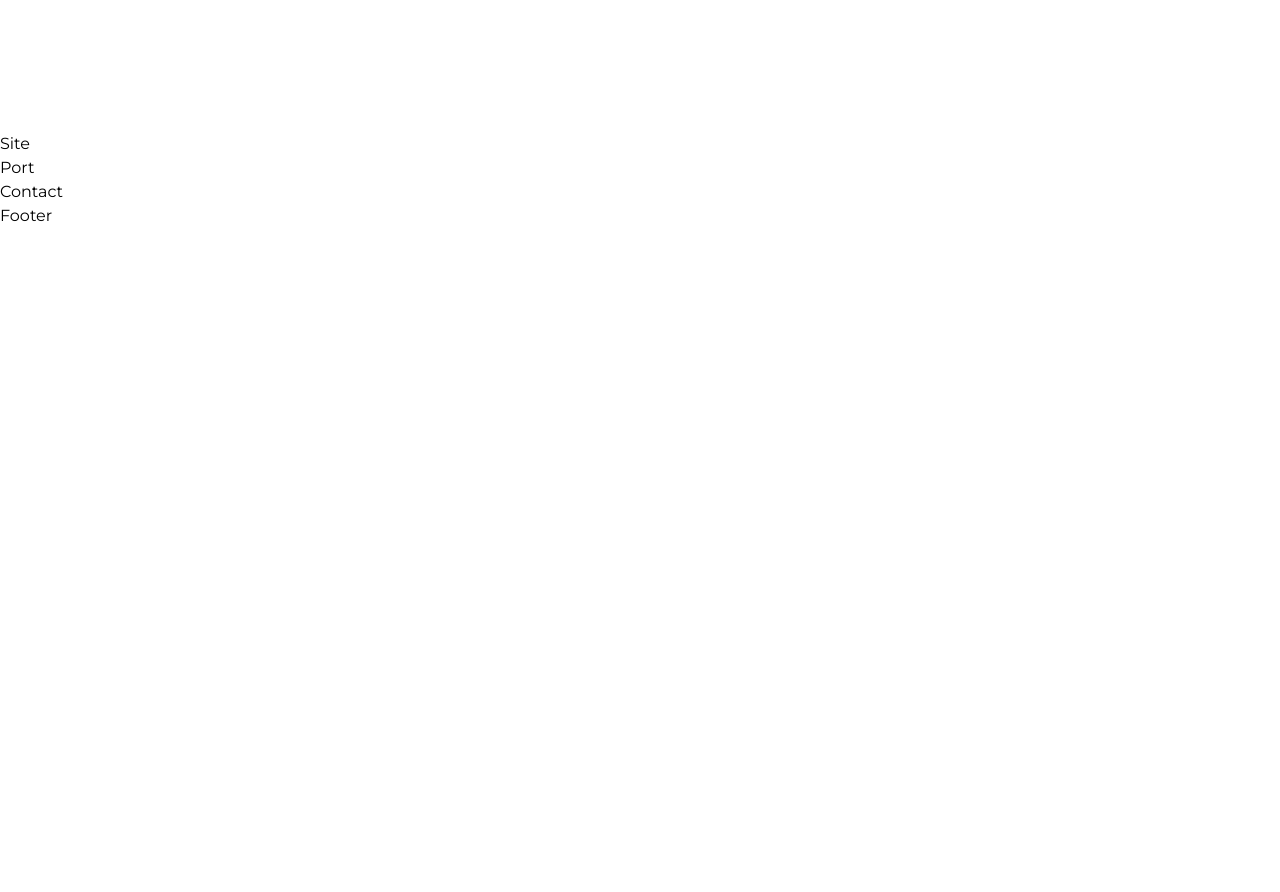
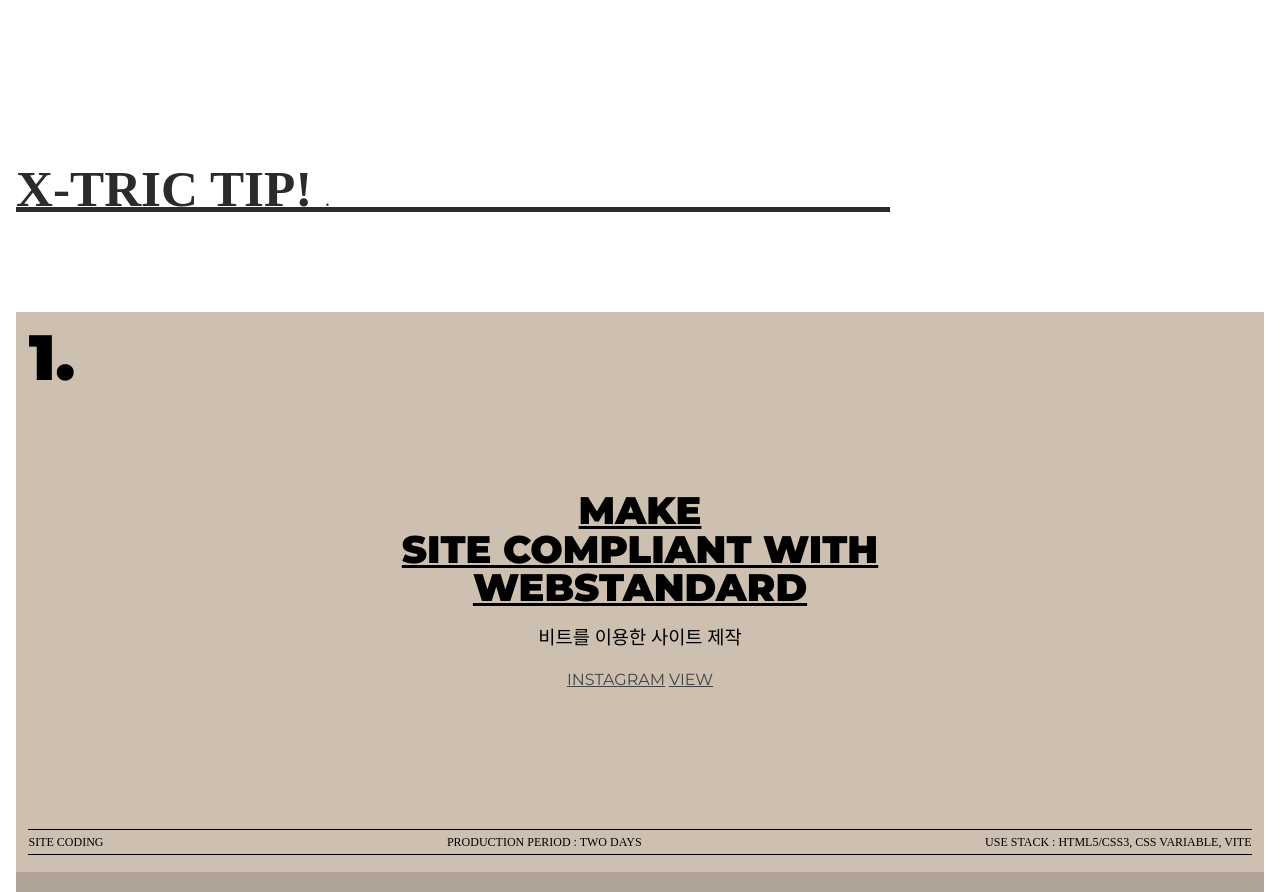
Before and after one commit to ho8ae/x-tric-react, a React (Create React App) app: page / in a window 1280 px wide. Shown: the part 2080-2972 px from the top of the page. Before the commit the page ends 2308 px from the top, so only its background shows below. Built offline with nearby package versions, Linux system fonts and the light colour scheme; a small style sheet from the web is missing; a web font is replaced by a local one.

Commit message:
site complete

```diff
--- a/src/assets/scss/section/_site.scss
+++ b/src/assets/scss/section/_site.scss
@@ -0,0 +1,152 @@
+.site__inner {
+    padding: 16px;
+
+    .site__title  {
+        position: sticky;
+        top: 70px;
+        left: 0;
+        width: 70%;
+        height: 5vw;
+        font-size: 4vw;
+        font-weight: 900;
+        line-height: 1.6;
+        font-family: var(--mainKor-font);
+        text-transform: uppercase;
+        color: var(--black100);
+        border-bottom: 0.4vw solid var(--black100);
+        margin-bottom: 100px;
+
+        @media (max-width: 800px){
+            width: 100%;
+            margin-bottom: 10vw;
+            font-size: 30px;
+            height: auto;
+            top: 68px;
+            z-index: 1000;
+            background-color: var(--mainBg-color);
+        }
+
+        em {
+            font-size: 1.25rem;
+            font-weight: 400;
+            line-height: 2;
+        }
+    }
+    .site__wrap {
+        .site__item {
+            height: 70vh;
+            @include flex-center;
+            flex-direction: column;
+            position: sticky;
+            left: 0;
+
+            &.s1 {
+                background-color: var(--subBg100);
+                top: 180px;
+
+                @media (max-width: 800px){
+                    top: 140px;
+                }
+            }
+            &.s2 {
+                background-color: var(--subBg200);
+                top: 200px;
+
+                @media (max-width: 800px){
+                    top: 160px;
+                }
+            }
+            &.s3 {
+                background-color: var(--subBg300);
+                top: 220px;
+
+                @media (max-width: 800px){
+                    top: 180px;
+                }
+            }
+            &.s4 {
+                background-color: var(--subBg400);
+                top: 240px;
+
+                @media (max-width: 800px){
+                    top: 200px;
+                }
+            }
+            .num {
+                font-size: 5vw;
+                line-height: 1;
+                font-weight: 900;
+                font-family: var(--mainNum-font);
+                position: absolute;
+                left: 1vw;
+                top: 1vw;
+
+                @media (max-width: 800px){
+                    font-size: 80px;
+                    left: 20px;
+                    top: 20px;
+                }
+            }
+            .text {
+                text-align: center;
+                margin-bottom: 1rem;
+
+                > div {
+                    font-size: 3vw;
+                    line-height: 1;
+                    font-weight: 900;
+                    text-transform: uppercase;
+                    text-decoration: underline;
+                    font-family: var(--mainEng-font);
+
+                    @media (max-width: 800px){
+                        font-size: 26px;
+                    }
+                }
+            }
+            .title {
+                font-family: var(--mainKor-font);
+                margin-bottom: 1rem;
+            }
+            .btn {
+                a {
+                    text-decoration: underline;
+                    text-transform: uppercase;
+                    color: var(--black200);
+                    font-size: 1rem;
+                    transition: all 0.3s;
+                    margin: 0 2px;
+
+                    &:hover {
+                        color: var(--black);
+                    }
+                }
+            }
+            .info {
+                position: absolute;
+                left: 0;
+                bottom: 3%;
+                width: 98%;
+                margin-left: 1%;
+                border-top: 1px solid var(--black);
+                border-bottom: 1px solid var(--black);
+                display: flex;
+                justify-content: space-between;
+
+                @media (max-width: 800px){
+                    flex-direction: column;
+                    width: 90%;
+                    margin-left: 5%;
+                    padding: 5px 0;
+                }
+
+                span {
+                    font-family: var(--mainKor-font);
+                    font-size: 12px;
+                    padding: 3px 0;
+                    text-transform: uppercase;
+                }
+            }
+        }
+    }
+}
--- a/src/components/Site.jsx
+++ b/src/components/Site.jsx
@@ -1,7 +1,90 @@
 import React from "react";
 
+const siteText = [
+    {
+        text: ["make", "site compliant with", "webstandard"],
+        title: "비트를 이용한 사이트 제작",
+        code: "https://github.com/webstoryboy/port2023-vite",
+        view: "https://port2023-vite.netlify.app",
+        info: [
+            "site coding",
+            "production period : two days",
+            "use stack : HTML5/CSS3, CSS Variable, Vite",
+        ],
+    },
+    {
+        text: ["make", "site compliant with", "react.js"],
+        title: "리액트를 이용한 사이트 제작",
+        code: "https://github.com/webstoryboy/port2023-react",
+        view: "https://port2023-react.netlify.app",
+        info: [
+            "site coding",
+            "production period : two days",
+            "use stack : HTML5/CSS3, CSS Variable, Vite",
+        ],
+    },
+    {
+        text: ["make", "site compliant with", "vue.js"],
+        title: "뷰를 이용한 사이트 제작",
+        code: "https://github.com/webstoryboy/port2023-vue",
+        view: "https://port2023-vue.netlify.app",
+        info: [
+            "site coding",
+            "production period : two days",
+            "use stack : HTML5/CSS3, Scss Variable, vue",
+        ],
+    },
+    {
+        text: ["make", "site compliant with", "next.js"],
+        title: "넥스트를 이용한 사이트 제작",
+        code: "https://github.com/webstoryboy/port2023-next",
+        view: "https://port2023-next.netlify.app",
+        info: [
+            "site coding",
+            "production period : two days",
+            "use stack : HTML5/CSS3, Scss Variable, next.js",
+        ],
+    },
+];
+
+
 const Site = () => {
-    return <div>Site</div>
-};
+    return (
+        <section id="site">
+            <div className="site__inner">
+                <h2 className="site__title">
+                    x-tric TIP! <em>.</em>
+                </h2>
+                <div className="site__wrap">
+                    {siteText.map((site, key) => (
+                        <article className={`site__item s${key+1}`} key={key}>
+
+                            <span className="num">{key+1}.</span>
+                            <div className="text">
+                                <div>{site.text[0]}</div>
+                                <div>{site.text[1]}</div>
+                                <div>{site.text[2]}</div>
+                            </div>
+                            <h3 className="title">
+                                {site.title}
+                            </h3>
+                            <div className="btn">
+                                <a href={site.code}>instagram</a>
+                                <a href={site.view}>view</a>
+                            </div>
+                            <div className="info">
+                                <span>{site.info[0]}</span>
+                                <span>{site.info[1]}</span>
+                                <span>{site.info[2]}</span>
+                            </div>
+
+                        </article>
+                    ))}
+
+                </div>
+            </div>
+        </section>
+    )
+}
 
 export default Site;
```
